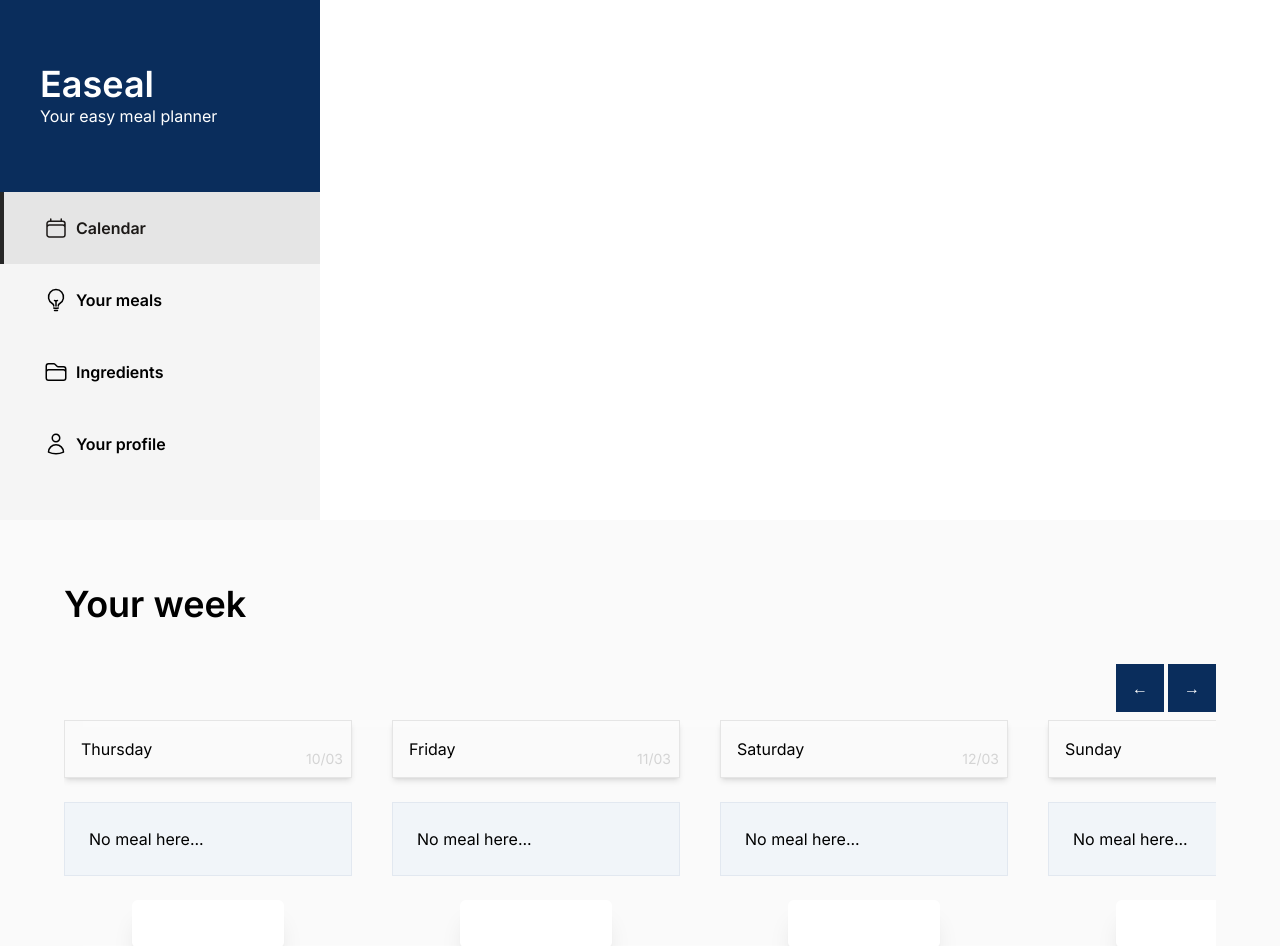
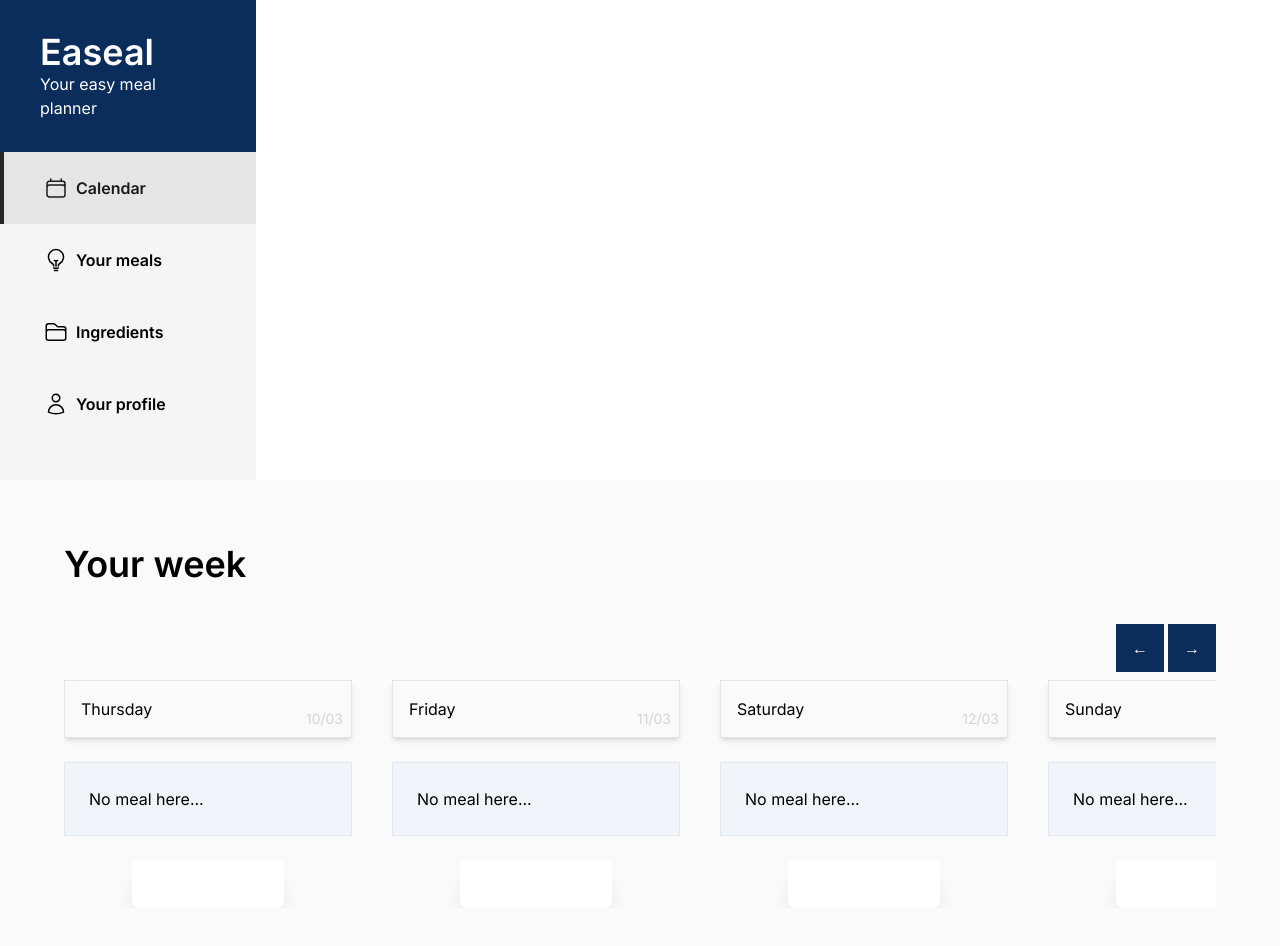
Before and after one commit to matalbodev/easeal-frontend, a Next.js app: page /dashboard in a window 1280 px wide. Shown: the top 946 px of the page. Built offline with nearby package versions, Linux system fonts and the light colour scheme.

Commit message:
Update (styles)

```diff
--- a/components/dashboard/Sidebar.tsx
+++ b/components/dashboard/Sidebar.tsx
@@ -1,15 +1,15 @@
-import Navigation from "./Navigation"
+import Navigation from "./Navigation";
 
 const DashBoardSidebar = () => {
-	return (
-		<div className="w-1/4 bg-neutral-100 shrink-0 pb-10">
-			<div className="bg-easeal-blue px-10 py-16">
-				<h1 className="text-white text-4xl font-semibold">Easeal</h1>
-				<p className="text-white">Your easy meal planner</p>
-			</div>
-			<Navigation />
-		</div>
-	)
-}
+  return (
+    <div className="w-1/5 shrink-0 bg-neutral-100 pb-10">
+      <div className="bg-easeal-blue px-10 py-8">
+        <h1 className="text-4xl font-semibold text-white">Easeal</h1>
+        <p className="text-white">Your easy meal planner</p>
+      </div>
+      <Navigation />
+    </div>
+  );
+};
 
-export default DashBoardSidebar
+export default DashBoardSidebar;
```
